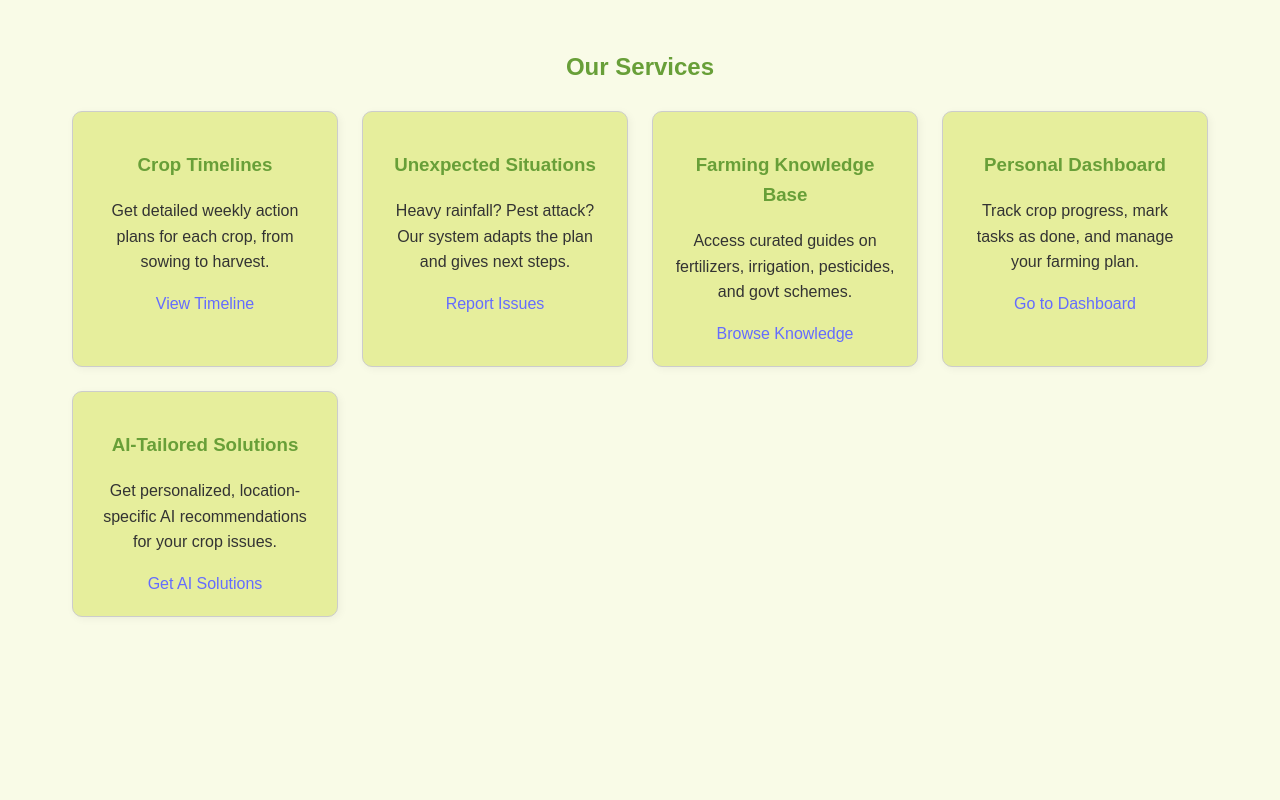
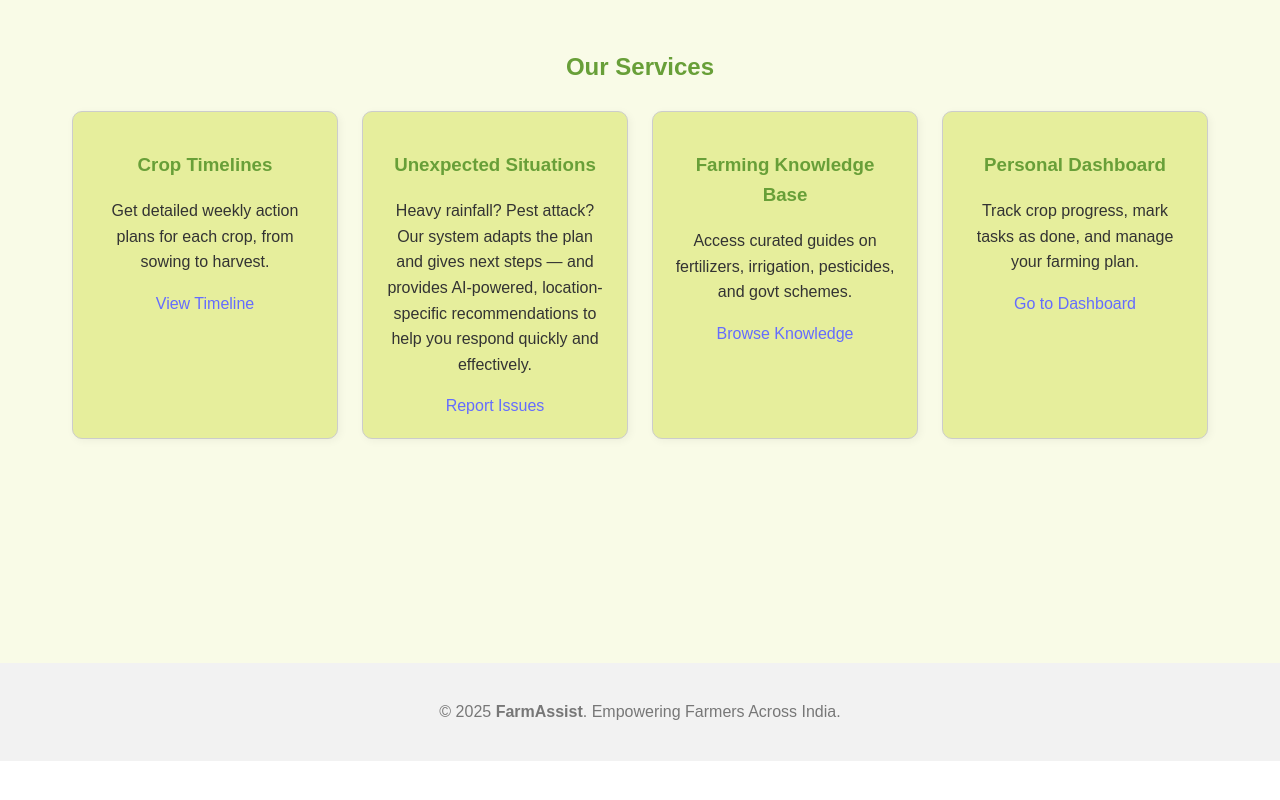
Before and after one commit to itsgowtham14/farm-assist, a React (Vite) app: page / in a window 1280 px wide. Shown: the part 494-1294 px from the top of the page. After the commit the page ends 1255 px from the top, so only its background shows below. Built offline with nearby package versions, Linux system fonts and the light colour scheme; no server answers.

Commit message:
Updated Home Page

```diff
--- a/src/pages/Home.jsx
+++ b/src/pages/Home.jsx
@@ -20,7 +20,7 @@ const Home = ({ navigateTo }) => {
 
           <div className="service-card">
             <h3>Unexpected Situations</h3>
-            <p>Heavy rainfall? Pest attack? Our system adapts the plan and gives next steps.</p>
+            <p>Heavy rainfall? Pest attack? Our system adapts the plan and gives next steps — and provides AI-powered, location-specific recommendations to help you respond quickly and effectively.</p>
             <a href="#login" onClick={(e) => { e.preventDefault(); navigateTo('login'); }} className="card-link">Report Issues</a>
           </div>
 
@@ -36,11 +36,7 @@ const Home = ({ navigateTo }) => {
             <a href="#login" onClick={(e) => { e.preventDefault(); navigateTo('login'); }} className="card-link">Go to Dashboard</a>
           </div>
 
-          <div className="service-card">
-            <h3>AI-Tailored Solutions</h3>
-            <p>Get personalized, location-specific AI recommendations for your crop issues.</p>
-            <a href="#login" onClick={(e) => { e.preventDefault(); navigateTo('login'); }} className="card-link">Get AI Solutions</a>
-          </div>
+          {/* AI-Tailored Solutions card removed — content merged into Unexpected Situations */}
         </div>
       </section>
     </div>
```
